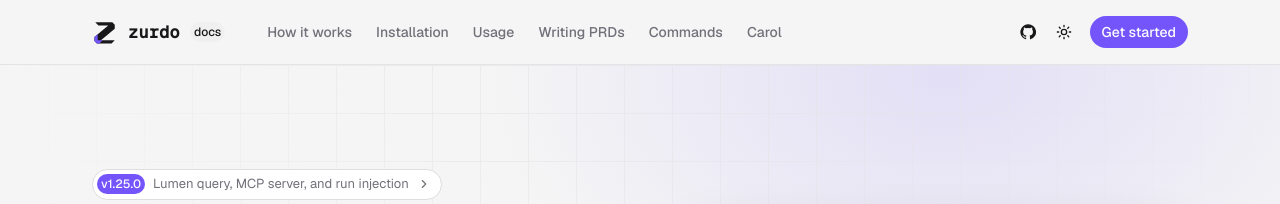
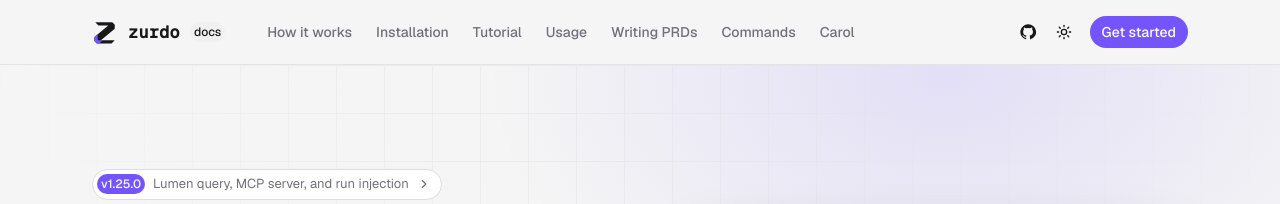
Before and after one commit to NumeronAI/zurdo.github.io, a Jekyll site: the page built from index.md, in a window 1280 px wide. Shown: the top 204 px of the page. Built offline with Jekyll 4.4.1, drawn with Linux system fonts in a browser that asks for light colours.

Commit message:
Add the tutorial to the top nav
Seven links no longer fit down to 860px, so they stay on one line and
hide below 1024px instead.

Co-Authored-By: Claude Opus 5.5 <noreply@anthropic.com>

```diff
--- a/_config.yml
+++ b/_config.yml
@@ -26,6 +26,8 @@ zurdo:
           url: /docs/how-it-works.html
         - title: Installation
           url: /docs/installation.html
+        - title: Tutorial
+          url: /docs/tutorial.html
         - title: Usage
           url: /docs/usage.html
         - title: Writing PRDs
--- a/assets/css/site.css
+++ b/assets/css/site.css
@@ -185,6 +185,7 @@ body.lp {
   font-size: 0.875rem;
   font-weight: 500;
   text-decoration: none;
+  white-space: nowrap;
   transition: color 120ms, background-color 120ms;
 }
 .lp-nav__link:hover { color: var(--foreground); background: var(--default); }
@@ -203,7 +204,7 @@ body.lp {
 .dark [data-theme-toggle] .lp-icon-sun { display: none; }
 .dark [data-theme-toggle] .lp-icon-moon { display: block; }
 
-@media (max-width: 860px) {
+@media (max-width: 1023px) {
   .lp-nav__links { display: none; }
 }
 
```
